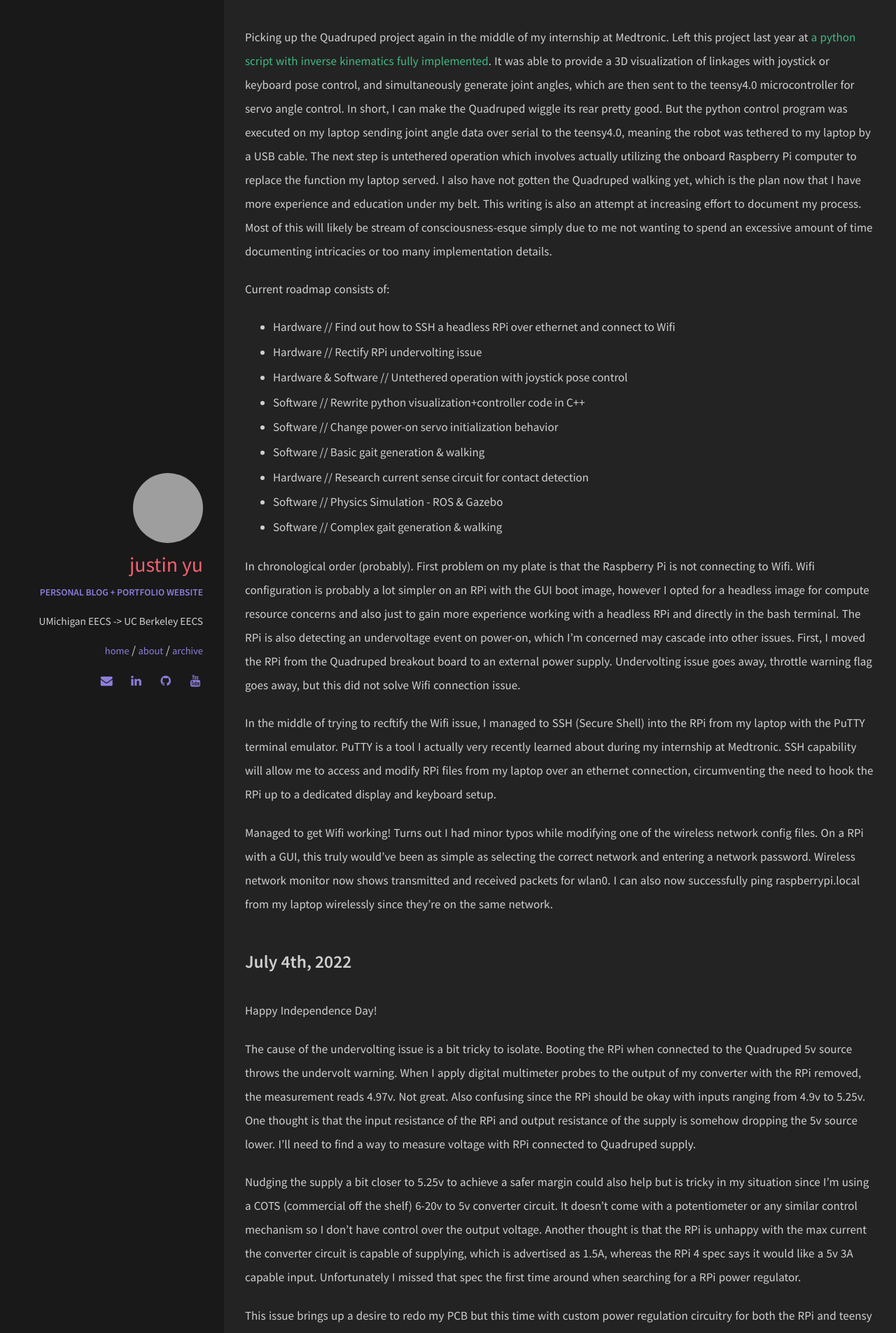
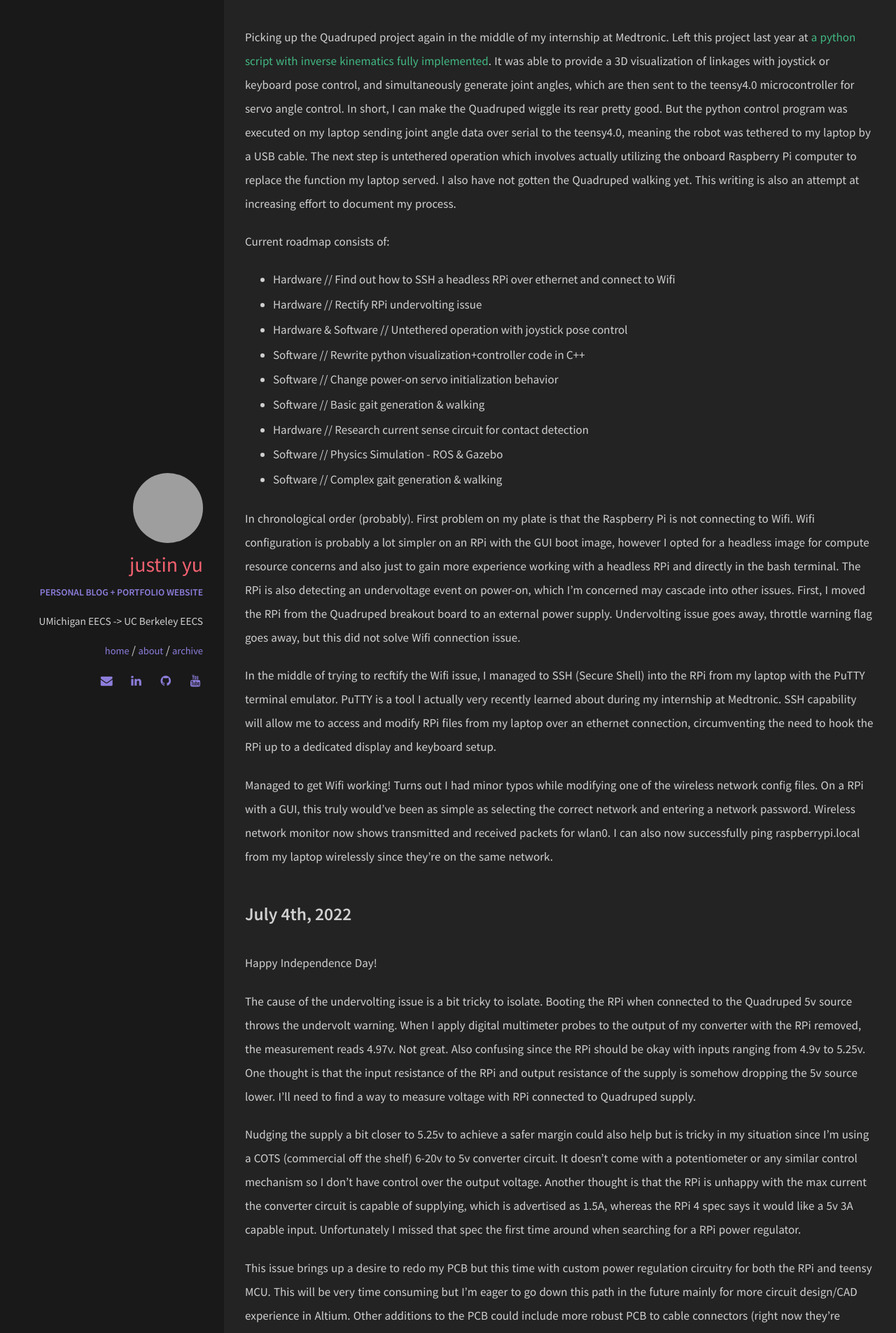
Before and after one commit to uynitsuj/uynitsuj.github.io, a Jekyll site: the page built from _posts/2022-07-03-quadruped-documentation.md, in a window 1280 px wide. Shown: the part 354-2259 px from the top of the page at 70% size. Built offline with Jekyll 4.4.1, drawn with Linux system fonts in a browser that asks for light colours.

Commit message:
post update

```diff
--- a/_posts/2022-07-03-quadruped-documentation.md
+++ b/_posts/2022-07-03-quadruped-documentation.md
@@ -6,7 +6,7 @@ categories: [projects]
 image: IMG_5705.jpg
 ---
 ### July 3rd, 2022
-Picking up the Quadruped project again in the middle of my internship at Medtronic. Left this project last year at [a python script with inverse kinematics fully implemented](https://youtube.com/shorts/zvvzg43DtZo?feature=share). It was able to provide a 3D visualization of linkages with joystick or keyboard pose control, and simultaneously generate joint angles, which are then sent to the teensy4.0 microcontroller for servo angle control. In short, I can make the Quadruped wiggle its rear pretty good. But the python control program was executed on my laptop sending joint angle data over serial to the teensy4.0, meaning the robot was tethered to my laptop by a USB cable. The next step is untethered operation which involves actually utilizing the onboard Raspberry Pi computer to replace the function my laptop served. I also have not gotten the Quadruped walking yet, which is the plan now that I have more experience and education under my belt. This writing is also an attempt at increasing effort to document my process. Most of this will likely be stream of consciousness-esque simply due to me not wanting to spend an excessive amount of time documenting intricacies or too many implementation details.
+Picking up the Quadruped project again in the middle of my internship at Medtronic. Left this project last year at [a python script with inverse kinematics fully implemented](https://youtube.com/shorts/zvvzg43DtZo?feature=share). It was able to provide a 3D visualization of linkages with joystick or keyboard pose control, and simultaneously generate joint angles, which are then sent to the teensy4.0 microcontroller for servo angle control. In short, I can make the Quadruped wiggle its rear pretty good. But the python control program was executed on my laptop sending joint angle data over serial to the teensy4.0, meaning the robot was tethered to my laptop by a USB cable. The next step is untethered operation which involves actually utilizing the onboard Raspberry Pi computer to replace the function my laptop served. I also have not gotten the Quadruped walking yet. This writing is also an attempt at increasing effort to document my process.
 
 Current roadmap consists of:
 
```
